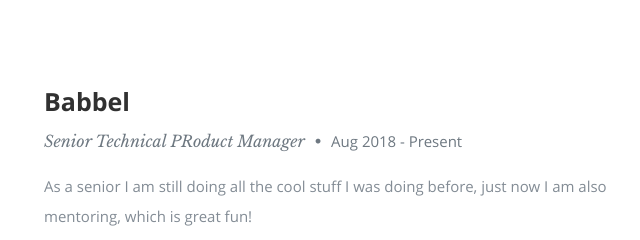
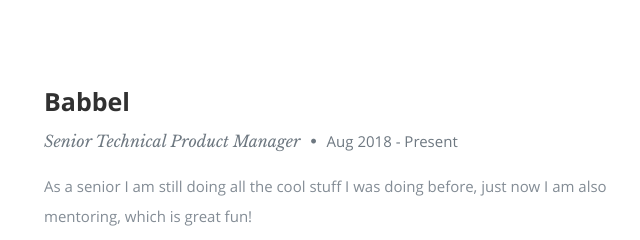
Before and after one commit to karinriklin/CV, a plain HTML site: page index.html in a window 1280 px wide. Shown: the part 1320-1560 px from the top of the page, 361-1001 px from the left. Drawn offline with nearby package versions, Linux system fonts and the light colour scheme.

Commit message:
Update index.html

```diff
--- a/index.html
+++ b/index.html
@@ -146,7 +146,7 @@
                <div class="twelve columns">
 
                   <h3>Babbel</h3>
-                  <p class="info">Senior Technical PRoduct Manager <span>&bull;</span> <em class="date">Aug 2018 - Present</em></p>
+                  <p class="info">Senior Technical Product Manager <span>&bull;</span> <em class="date">Aug 2018 - Present</em></p>
 
                   <p>
                      As a senior I am still doing all the cool stuff I was doing before, just now I am also mentoring, which is great fun!
```
